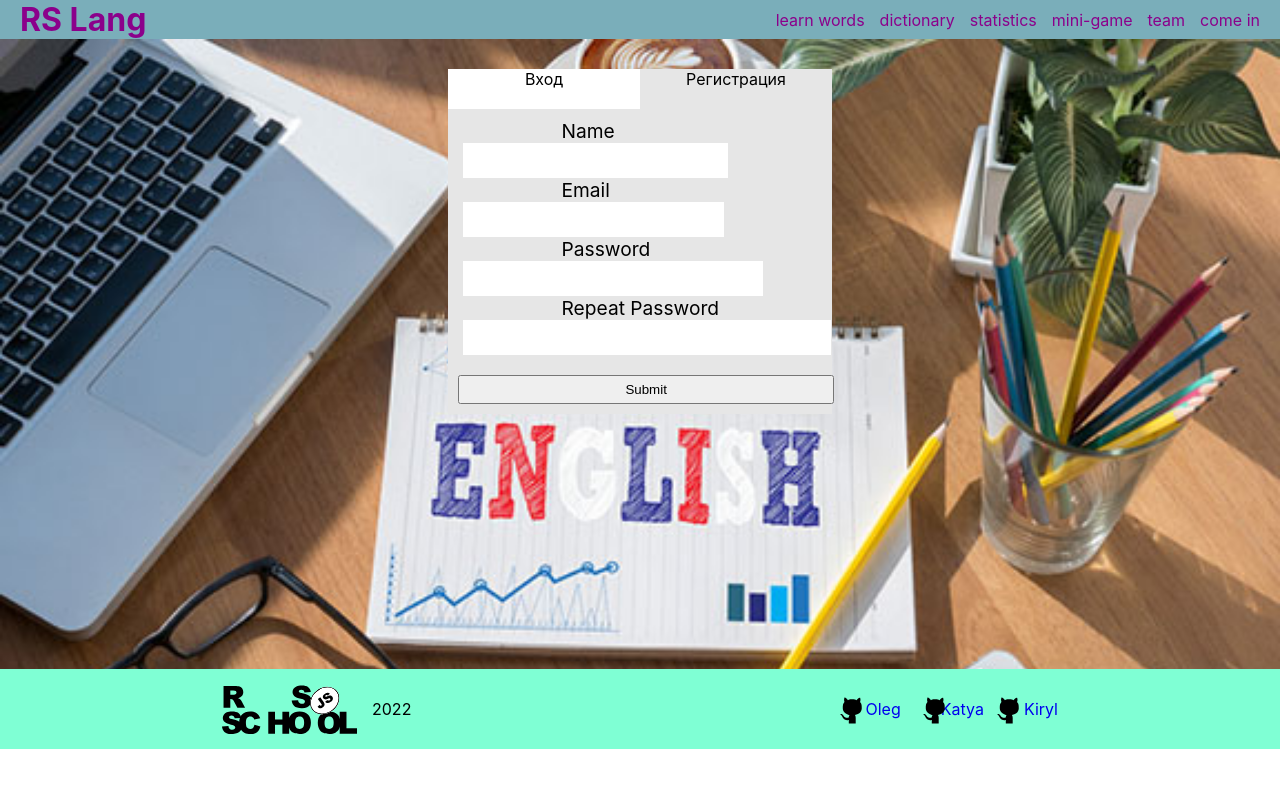
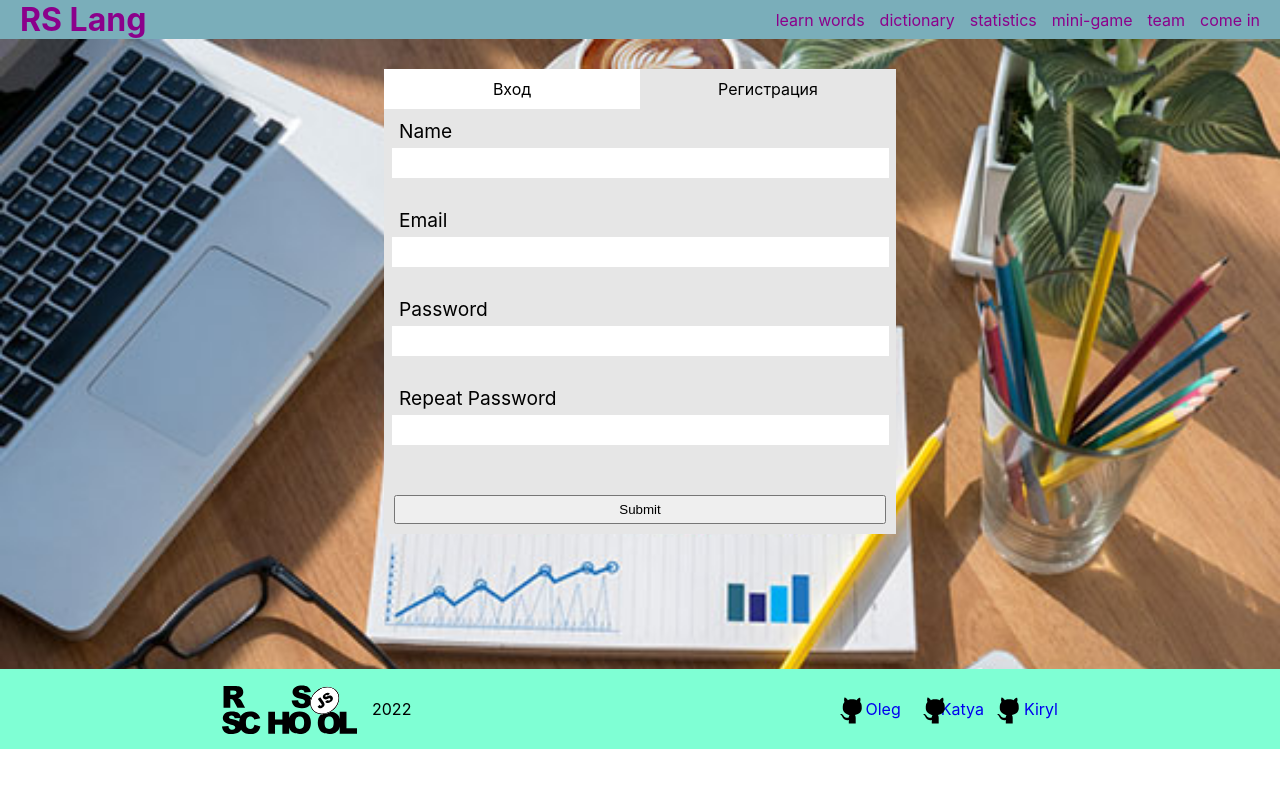
Before and after one commit to KirylZuyeu/rslang, a React (Create React App) app in the folder my-app/: page /come-in in a window 1280 px wide. Both pictures are taken after a click on the element "Регистрация". Shown: the top 788 px of the page. Built offline with nearby package versions, Linux system fonts and the light colour scheme.

Commit message:
feat: finish atorization

```diff
--- a/my-app/src/components/mini-game/call/Speaker/PlayCall.tsx
+++ b/my-app/src/components/mini-game/call/Speaker/PlayCall.tsx
@@ -1,4 +1,5 @@
 import { useEffect, useState } from 'react';
+import Modal from '../../sprint/modal/Modal';
 import ResultCall from '../ResultCall';
 import styles from './speaker.module.css';
 import Sppeaker from './Sppeaker';
@@ -26,16 +27,15 @@ export type PropsWord = {
 
 let arr = [] as number[];
 export default function PlayCall(props: PropsWord) {
-	const words = props.words
+	const words = props.words;
+
 	console.log('====================================');
 	console.log(words);
-	console.log('====================================');
+
 	const [count, setCount] = useState(0);
-	const [resultTrue, setResultT] = useState(0);
-	const [arrTrue, setArrT] = useState([] as number[]);
-	const [resultFalse, setResultF] = useState(0);
-	const [arrFalse, setArrF] = useState([] as number[]);
-	const [a, setA] = useState(true);
+	const [arrTrue, setArrT] = useState([] as string[]);
+	const [arrFalse, setArrF] = useState([] as string[]);
+	const [modalOpen, setmodalOpen] = useState(true);
 
 	const [know, setKnow] = useState(true);
 
@@ -69,12 +69,11 @@ export default function PlayCall(props: PropsWord) {
 		arr = array;
 	}
 
-	const getNextWord = (e: React.MouseEvent<HTMLButtonElement, MouseEvent>) => {
+	const getNextWord = (e: React.MouseEvent<HTMLButtonElement, MouseEvent>, id: string) => {
 		(e.target as HTMLButtonElement).previousSibling?.childNodes.forEach(el =>
 			(el as HTMLElement).style.background = 'whitesmoke');
 		if(know){
-			setResultF(resultFalse + 1);
-			setArrF(arr => [...arr, count]);
+			setArrF(arr => [...arr, `${id}`]);
 		}
 		setKnow(true);
 		setCount(count +1);
@@ -85,11 +84,9 @@ export default function PlayCall(props: PropsWord) {
 		if(know){
 			if(id === words[count].id){
 				(e.target as HTMLButtonElement).style.background = '#00ff00';
-				setResultT(resultTrue + 1);
-				setArrT(arr => [...arr, count]);
+				setArrT(arr => [...arr, `${id}`]);
 			}else{
-				setResultF(resultFalse + 1);
-				setArrF(arr => [...arr, count]);
+				setArrF(arr => [...arr, `${id}`]);
 				(e.target as HTMLButtonElement).style.background = '#ff0000';
 			}
 			setKnow(false);
@@ -99,16 +96,18 @@ export default function PlayCall(props: PropsWord) {
 
 	return (
 		<div className={styles.speaker_wrapper}>
-			{ words.length > count
+			{words.length > count
 			? <div className={styles.speaker_play}>
 					<Sppeaker playWord={playWord} />
 				<div className={styles.btns_speacer}>
 					{(arr as number[]).map(el => <button key={words[el].id} className={styles.btn} onClick={(e) =>
 						 checkWord(e ,words[el].id)}>{words[el].wordTranslate}</button>)}
 				</div>
-				<button className={styles.btn_next} onClick={(e) => getNextWord(e)}>{ know ? `Не знаю`: count !== 19
+					<button className={styles.btn_next} onClick={(e) => getNextWord(e, words[count].id)}>{know ? `Не знаю` : count !== 19
 				? `Следующее слово`: 'Результат'}</button></div>
-			: <ResultCall resTrue={resultTrue} arrTrue={arrTrue} resFalse={resultFalse} arrFalse={arrFalse} words={words}/>}
+				: modalOpen ? <Modal base={words} arrayMistaken={arrFalse} arrayRight={arrTrue} func={setmodalOpen} /> : null}
 		</div>
 	)
 }
+
+{/*  */ }
--- a/my-app/src/pages/authorization/autorization.module.css
+++ b/my-app/src/pages/authorization/autorization.module.css
@@ -7,7 +7,7 @@
 }
 
 .wrapper{
-	width: 30%;
+	width: 40%;
 	margin: 0 auto;
 	padding: 0;
 	background: rgb(230, 230, 230);
@@ -20,27 +20,35 @@
 	cursor: pointer;
 }
 
-.autoriz_varia_L{
+.autoriz_varia_L,
+.autoriz_varia_R,
+.autoriz_varia_L_active,
+.autoriz_varia_R_active{
 	width: 50%;
+	display: flex;
+	align-items: center;
+	justify-content: center;
+}
+
+.autoriz_varia_L,
+.autoriz_varia_R{
 	background: #fff;
 }
 
-.autoriz_varia_R{
-	width: 50%;
-	background: #fff;
-}
+
+
 
 .autoriz_varia_L_active,
 .autoriz_varia_R_active{
-	width: 50%;
 	background: rgb(230, 230, 230);
 }
 
 
-
-.input,
+.logIn,
 .register{
 	padding: 10px;
+	width: calc(100% - 20px);
+
 }
 
 .form_block{
@@ -52,14 +60,23 @@
 }
 
 .lable{
-	margin: 0 auto 0 5px;
+	margin: 0 auto 5px 5px;
 	font-size: 1.2rem;
 }
 
 .input{
-	width: 98%;
+	width: 100%;
 	height: 100%;
 	border: none;
+	padding: 0;
+	padding-left: 5px;
+	min-height: 30px;
+}
+
+.err_message{
+	margin-top: 10px;
+	width: 100%;
+	min-height: 20px;
 }
 
 .form_btn{
--- a/my-app/src/pages/authorization/autorization.tsx
+++ b/my-app/src/pages/authorization/autorization.tsx
@@ -1,4 +1,4 @@
-import { useState } from 'react';
+import { useRef, useState } from 'react';
 import { useForm } from 'react-hook-form'
 import styles from "./autorization.module.css";
 
@@ -10,16 +10,19 @@ type FormValues = {
 }
 
 export default function Autorization() {
-	const { register, formState: { errors }, handleSubmit, reset } = useForm<FormValues>({ mode: 'onBlur' })
+	const { register, formState: { errors }, handleSubmit, reset, watch } = useForm<FormValues>({ mode: 'onBlur' })
 	const [isAvtorize, setisAvtorize] = useState(false);
+	const password = useRef({});
+	password.current = watch("Password", "");
 
-	function onSubmit(data: FormValues) {
-		if (checkPasvord(data.Password, data.Repeat_Password)) {
-			console.log(data);
-			reset()
-		} else {
-			console.log('err')
-		}
+	function onSubmitReg(data: FormValues) {
+		console.log(data);
+		reset()
+	}
+
+	function onSubmitIn(data: FormValues) {
+		console.log(data);
+		reset()
 	}
 
 	let variantL = 'autoriz_varia_L';
@@ -32,9 +35,6 @@ export default function Autorization() {
 		variantL = 'autoriz_varia_L';
 		variantR += '_active';
 	}
-	function checkPasvord(p: string, rp: string) {
-		return p === rp
-	}
 
 	return (
 		<div className={styles.autorization}>
@@ -44,10 +44,10 @@ export default function Autorization() {
 					<div className={styles[variantL]} onClick={() => setisAvtorize(true)}>Регистрация</div>
 				</div>
 				{!isAvtorize
-					? <div className={styles.register}>
-						<form onSubmit={handleSubmit(onSubmit)}>
+					? <div className={styles.logIn}>
+						<form onSubmit={handleSubmit(onSubmitIn)}>
 							<div className={styles.form_block}>
-								<label className={styles.lable}>Email
+								<label className={styles.lable}>Email</label>
 									<input className={styles.input} type="email" {...register("Email", {
 										required: 'Обязательно заполнить',
 										minLength: {
@@ -55,13 +55,12 @@ export default function Autorization() {
 											message: 'Не менее 4 символов'
 										}
 									})} />
-								</label>
-								<div>
+								<div className={styles.err_message}>
 									{errors?.Email && <p>{`${errors?.Email?.message}` || 'Error'}</p>}
 								</div>
 							</div>
 							<div className={styles.form_block}>
-								<label className={styles.lable}>Password
+								<label className={styles.lable}>Password</label>
 									<input className={styles.input} type='password' {...register('Password', {
 										required: 'Обязательно заполнить',
 										minLength: {
@@ -69,18 +68,17 @@ export default function Autorization() {
 											message: 'Не менее 8 символов'
 										}
 									})} />
-								</label>
-								<div>
+								<div className={styles.err_message}>
 									{errors?.Password && <p>{`${errors?.Password?.message}` || 'Error'}</p>}
 								</div>
 							</div>
 							<input className={styles.form_btn} type="submit" />
 						</form>
 					</div>
-					: <div className={styles.input}>
-						<form onSubmit={handleSubmit(onSubmit)}>
+					: <div className={styles.register}>
+						<form onSubmit={handleSubmit(onSubmitReg)}>
 							<div className={styles.form_block}>
-								<label className={styles.lable}>Name
+								<label className={styles.lable}>Name</label>
 									<input className={styles.input} {...register('Name', {
 										required: 'Обязательно заполнить',
 										minLength: {
@@ -88,13 +86,12 @@ export default function Autorization() {
 											message: 'Не менее 3 символов'
 										}
 									})} />
-								</label>
-								<div>
+								<div className={styles.err_message}>
 									{errors?.Name && <p>{`${errors?.Name?.message}` || 'Error'}</p>}
 								</div>
 							</div>
 							<div className={styles.form_block}>
-								<label className={styles.lable}>Email
+								<label className={styles.lable}>Email</label>
 									<input className={styles.input} type="email" {...register("Email", {
 										required: 'Обязательно заполнить',
 										minLength: {
@@ -102,13 +99,12 @@ export default function Autorization() {
 											message: 'Не менее 4 символов'
 										}
 									})} />
-								</label>
-								<div>
+								<div className={styles.err_message}>
 									{errors?.Email && <p>{`${errors?.Email?.message}` || 'Error'}</p>}
 								</div>
 							</div>
 							<div className={styles.form_block}>
-								<label className={styles.lable}>Password
+								<label className={styles.lable}>Password</label>
 									<input className={styles.input} type='password' {...register('Password', {
 										required: 'Обязательно заполнить',
 										minLength: {
@@ -116,22 +112,21 @@ export default function Autorization() {
 											message: 'Не менее 8 символов'
 										}
 									})} />
-								</label>
-								<div>
+								<div className={styles.err_message}>
 									{errors?.Password && <p>{`${errors?.Password?.message}` || 'Error'}</p>}
 								</div>
 							</div>
 							<div className={styles.form_block}>
-								<label className={styles.lable}>Repeat Password
+								<label className={styles.lable}>Repeat Password</label>
 									<input className={styles.input} type='password' {...register('Repeat_Password', {
 										required: 'Обязательно заполнить',
+										validate: v => v === password.current || 'пароли не равны',
 										minLength: {
 											value: 8,
 											message: 'Не менее 8 символов'
 										}
 									})} />
-								</label>
-								<div>
+								<div className={styles.err_message}>
 									{errors?.Repeat_Password && <p>{`${errors?.Repeat_Password?.message}` || 'Error'}</p>}
 								</div>
 							</div>
@@ -141,8 +136,5 @@ export default function Autorization() {
 				}
 			</div>
 		</div >
-
-
-
 	)
 }
```
